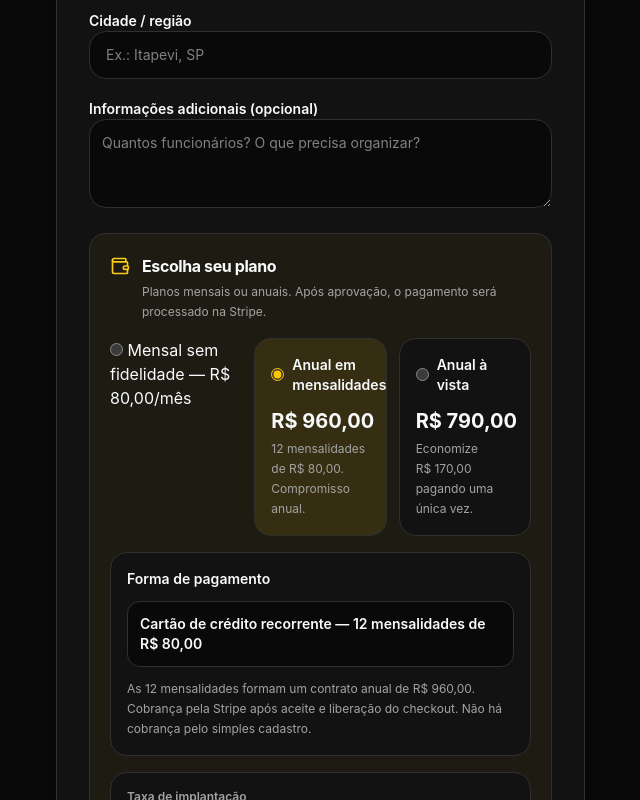
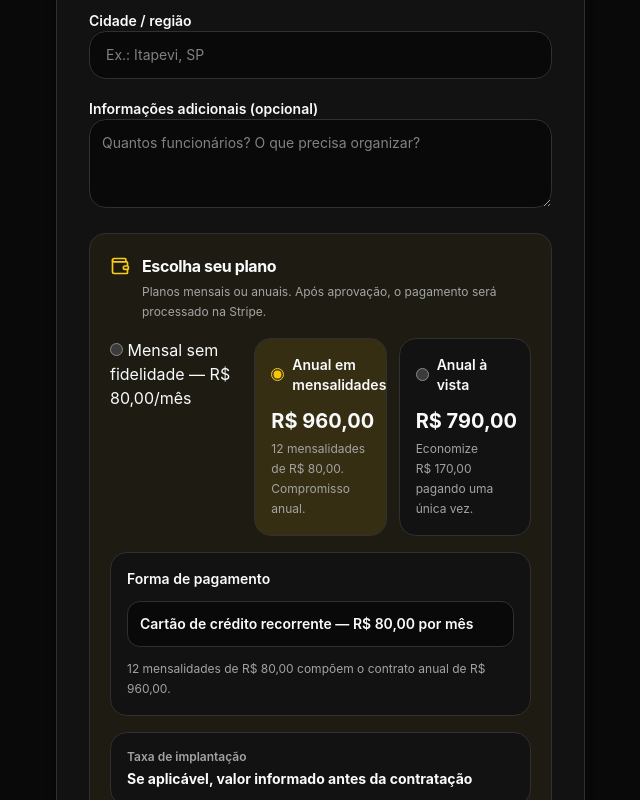
Before and after one commit to Raphaeljdk/aquaflow-gestao, a Next.js app: page /cadastrar-lava-rapido in a window 1280 px wide. Both pictures are taken after a click on the label 855 px from the left and 1143 px from the top of the page. Shown: the part 707-1507 px from the top of the page, without its empty margins (535-1175 px from the left). Built offline with nearby package versions, Linux system fonts and the light colour scheme.

Commit message:
feat(ui): detalhar a recorrência mensal sem fidelidade

```diff
--- a/src/app/cadastrar-lava-rapido/page.tsx
+++ b/src/app/cadastrar-lava-rapido/page.tsx
@@ -219,12 +219,12 @@ export default function CadastroEmpresaPage() {
                       </label>
                     </fieldset>
                   ) : (
-                    <div className="rounded-lg border border-border bg-background px-3 py-3 text-sm font-semibold">Cartão de crédito recorrente — 12 mensalidades de R$ 80,00</div>
+                    <div className="rounded-lg border border-border bg-background px-3 py-3 text-sm font-semibold">Cartão de crédito recorrente — R$ 80,00 por mês</div>
                   )}
                   <p className="text-xs leading-5 text-muted-foreground">
                     {planoPagamento === "ANUAL_AVISTA"
                       ? "O cartão de crédito é exclusivamente à vista, em 1 parcela. Sem parcelamento."
-                      : "As 12 mensalidades formam um contrato anual de R$ 960,00. Cobrança pela Stripe após aceite e liberação do checkout. Não há cobrança pelo simples cadastro."}
+                      : planoPagamento === "MENSAL" ? "Assinatura mensal de R$ 80,00 sem fidelidade anual. Cancelamento para o próximo ciclo." : "12 mensalidades de R$ 80,00 compõem o contrato anual de R$ 960,00."}
                   </p>
                 </div>
                 <div className="rounded-xl border border-border bg-card p-4">
@@ -237,7 +237,7 @@ export default function CadastroEmpresaPage() {
               <label className="sr-only" aria-hidden="true">Site<input tabIndex={-1} autoComplete="off" value={form.site} onChange={e=>edit("site",e.target.value)}/></label>
               {!trial && <label className="flex cursor-pointer items-start gap-3 text-sm leading-6 text-muted-foreground">
                 <input type="checkbox" required checked={cienteCondicoesComerciais} onChange={e=>setCienteCondicoesComerciais(e.target.checked)} className="mt-1 size-4 accent-yellow-400" />
-                <span>Estou ciente das condições do plano anual selecionado, da forma de pagamento escolhida e de que eventual taxa de implantação será informada antes da contratação ou cobrança.</span>
+                <span>Estou ciente das condições do plano selecionado, da forma de pagamento escolhida e de que eventual taxa de implantação será informada antes da contratação ou cobrança.</span>
               </label>}
               <label className="flex cursor-pointer items-start gap-3 text-sm leading-6 text-muted-foreground">
                 <input type="checkbox" required checked={consent} onChange={e=>setConsent(e.target.checked)} className="mt-1 size-4 accent-yellow-400" />
```
